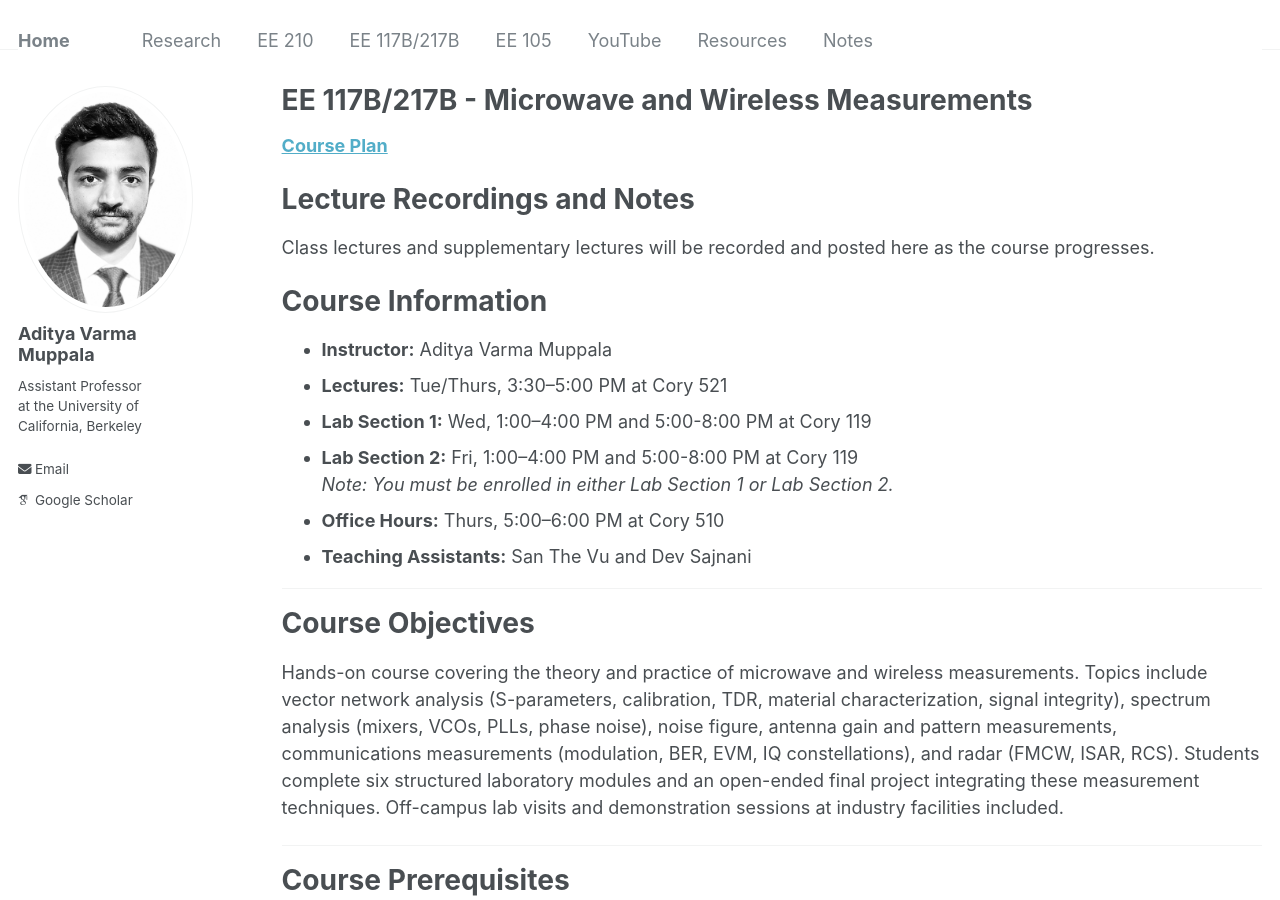
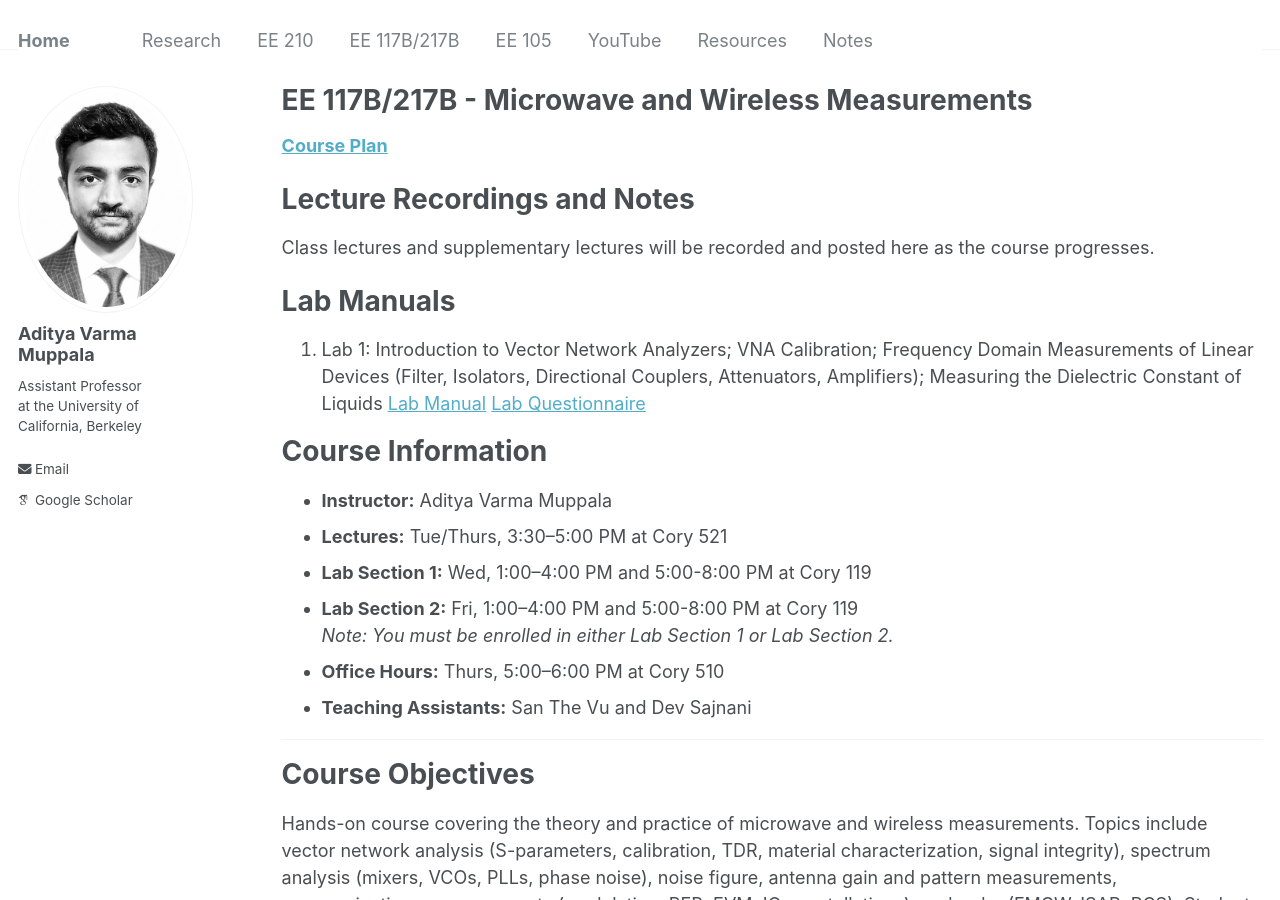
Before and after one commit to AdityaMuppala/adityamuppala.github.io, a Jekyll site: the page built from _pages/teaching117B217B.md, in a window 1280 px wide and 900 px high. Built offline with Jekyll 4.4.1, drawn with Linux system fonts in a browser that asks for light colours; some web fonts are replaced.

Commit message:
Update teaching117B217B.md

```diff
--- a/_pages/teaching117B217B.md
+++ b/_pages/teaching117B217B.md
@@ -8,6 +8,9 @@ permalink: /teaching117B217B/
 
 # Lecture Recordings and Notes
 Class lectures and supplementary lectures will be recorded and posted here as the course progresses.
+
+# Lab Manuals
+1. Lab 1: Introduction to Vector Network Analyzers; VNA Calibration;  Frequency Domain Measurements of Linear Devices (Filter, Isolators, Directional Couplers, Attenuators, Amplifiers); Measuring the Dielectric Constant of Liquids [Lab Manual](https://adityamuppala.github.io/assets/EE117B217B/Lab1_Manual.pdf) [Lab Questionnaire](https://adityamuppala.github.io/assets/EE117B217B/Lab1_Questionnaire.pdf)
 
 # Course Information
 - **Instructor:** Aditya Varma Muppala
```
